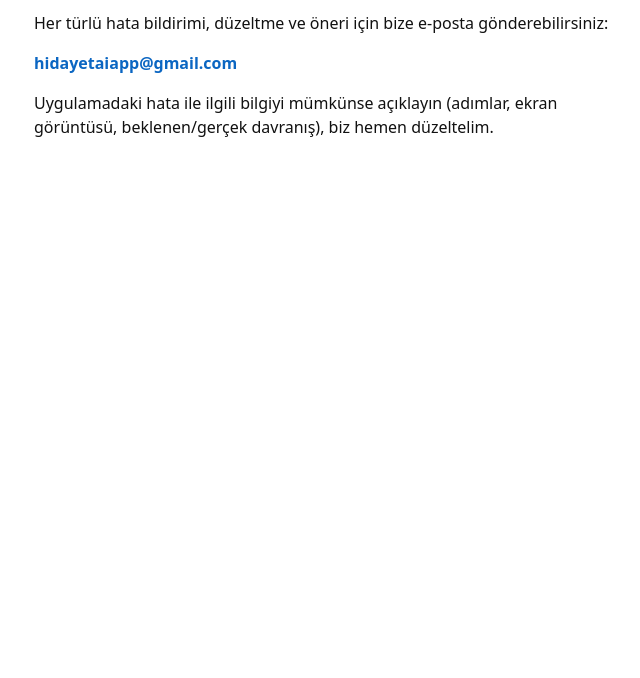
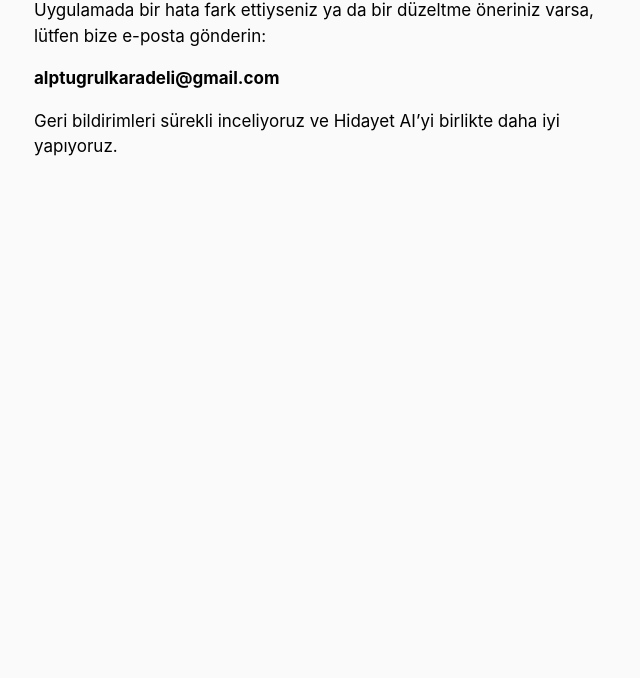
Before and after one commit to hidayetaiapp/hidayetaiapp, a plain HTML site: page index.html in a window 1280 px wide. Shown: the part 122-800 px from the top of the page, without its empty margins (306-946 px from the left). Drawn offline with Linux system fonts and the light colour scheme.

Commit message:
Refactor index.html for layout and contact updates
Updated meta tags and styling for improved layout and readability. Changed contact email and feedback message.

```diff
--- a/index.html
+++ b/index.html
@@ -1,35 +1,25 @@
 <!DOCTYPE html>
 <html lang="tr">
 <head>
-  <meta charset="utf-8" />
-  <meta name="viewport" content="width=device-width,initial-scale=1" />
+  <meta charset="utf-8">
+  <meta name="viewport" content="width=device-width, initial-scale=1.0">
   <title>Hidayet AI Destek</title>
   <style>
     body {
-      font-family: system-ui, -apple-system, "Segoe UI", Roboto, "Helvetica Neue", Arial, sans-serif;
+      font-family: -apple-system, BlinkMacSystemFont, "Segoe UI", Roboto, Oxygen;
+      background: #fafafa;
+      padding: 40px 20px;
       max-width: 600px;
-      margin: 40px auto;
-      padding: 24px;
-      line-height: 1.5;
-      color: #111;
+      margin: auto;
     }
-    h1 { margin-top: 0; }
-    a.email {
-      color: #0b66c2;
-      text-decoration: none;
-      font-weight: 600;
-    }
-    a.email:hover { text-decoration: underline; }
-    footer { margin-top: 28px; font-size: 0.9em; color: #555; }
+    h1{font-weight:600;margin-bottom: 20px;}
+    p{font-size: 17px; line-height: 1.5; margin-bottom: 16px;}
   </style>
 </head>
 <body>
   <h1>Hidayet AI Destek</h1>
-  <p>Her türlü hata bildirimi, düzeltme ve öneri için bize e-posta gönderebilirsiniz:</p>
-  <p><a class="email" href="mailto:hidayetaiapp@gmail.com">hidayetaiapp@gmail.com</a></p>
-  <p>Uygulamadaki hata ile ilgili bilgiyi mümkünse açıklayın (adımlar, ekran görüntüsü, beklenen/gerçek davranış), biz hemen düzeltelim.</p>
-
-  <footer>
-  </footer>
+  <p>Uygulamada bir hata fark ettiyseniz ya da bir düzeltme öneriniz varsa, lütfen bize e-posta gönderin:</p>
+  <p><b>alptugrulkaradeli@gmail.com</b></p>
+  <p>Geri bildirimleri sürekli inceliyoruz ve Hidayet AI’yi birlikte daha iyi yapıyoruz.</p>
 </body>
 </html>
```
